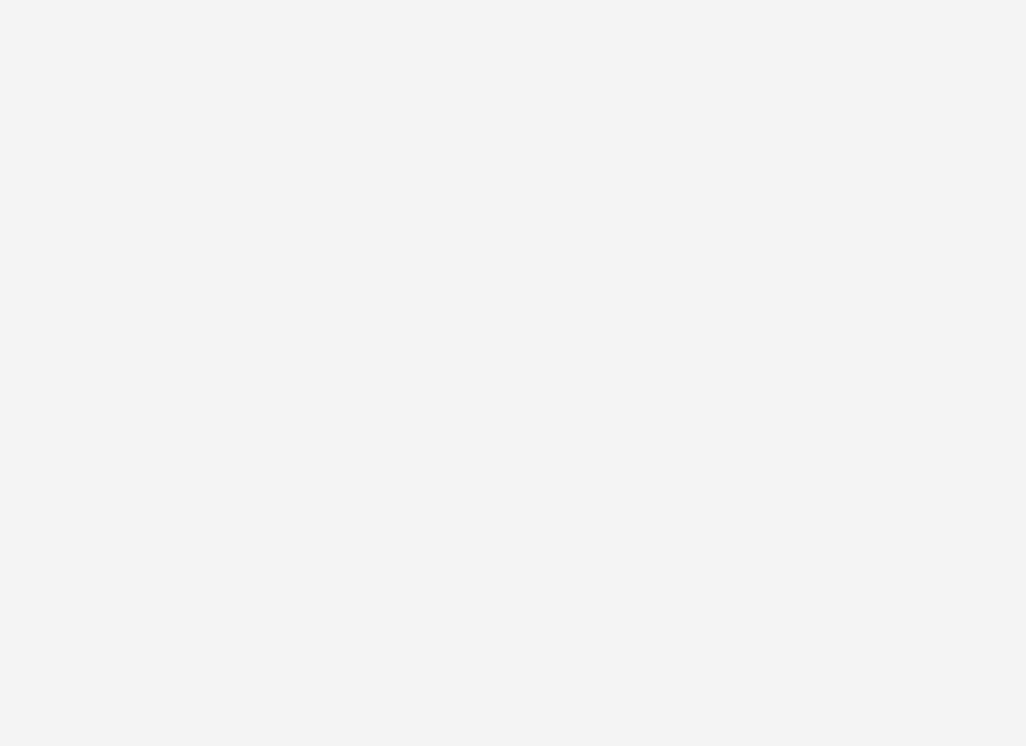
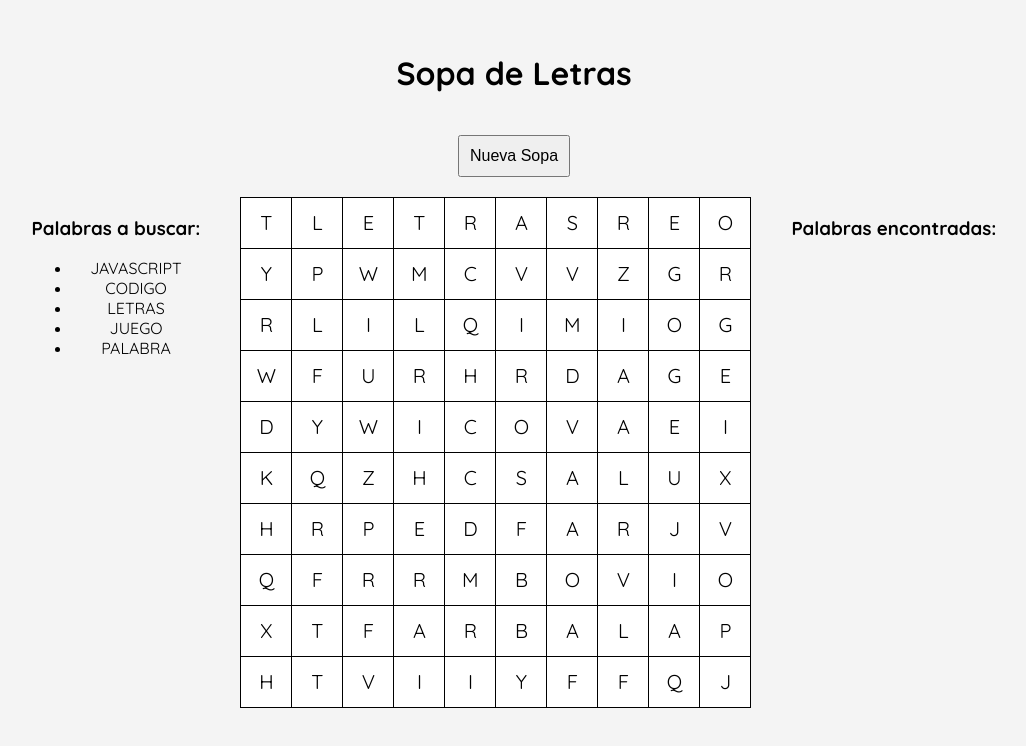
Before and after one commit to esracontrerasor/CodeZoo, a React (Vite) app: page /sopa-de-letras in a window 1280 px wide. Before the commit this address had no page. Shown: the top 746 px of the page, without its empty margins (126-1152 px from the left). Built offline with nearby package versions, Linux system fonts and the light colour scheme.

Commit message:
Versión con sopa de letras
Se añade la versión ya funcional con Sopa de letras en la primera lección

```diff
--- a/src/App.jsx
+++ b/src/App.jsx
@@ -5,6 +5,7 @@ import Acceso from "./Acceso.jsx";
 import Terminos from "./Terminos.jsx"
 import Home from "./Home.jsx"
 import Info from "./Info.jsx";
+import SopaDeLetras from "./SopaDeLetras.jsx";
 import "./App.css";
 
 function App() {
@@ -15,6 +16,7 @@ function App() {
       <Route path="/terminos" element={<Terminos />} />
       <Route path="/home" element={<Home />} />
       <Route path="/info" element={<Info />} />
+      <Route path="/sopa-de-letras" element={<SopaDeLetras />}/>
     </Routes>
   );
 }
--- a/src/Home.jsx
+++ b/src/Home.jsx
@@ -13,7 +13,7 @@ import avatar from "./resources/user_1.png";
 import avatar_1 from "./resources/user_2.png";
 
 const games = [
-  { title: "Aventura en la Jungla", image: aventura, duration: "10 min", level: "Fácil" },
+  { title: "Aventura en la Jungla", image: aventura, duration: "10 min", level: "Fácil", route: "/sopa-de-letras" },
   { title: "Código Marino", image: delfines, duration: "15 min", level: "Intermedio" },
   { title: "Safari de Algoritmos", image: algoritmos, duration: "20 min", level: "Difícil" },
 ];
@@ -21,7 +21,16 @@ const games = [
 const GameCard = ({ game }) => {
   const navigate = useNavigate();
   return (
-    <div className="game-card" onClick={() => navigate(`/game/${game.title}`)}>
+    <div
+      className="game-card"
+      onClick={() => {
+        if (game.title === "Aventura en la Jungla") {
+          navigate(`/sopa-de-letras`);
+        } else {
+          navigate(`/game/${game.title}`);
+        }
+      }}
+    >
       <img src={game.image} alt={game.title} className="game-image" />
       <h3 className="game-title">{game.title}</h3>
       <p className="game-info">{game.duration} - {game.level}</p>
@@ -32,7 +41,13 @@ const GameCard = ({ game }) => {
 const Home = () => {
   const [selected, setSelected] = useState(null);
   const [showPopup, setShowPopup] = useState(false);
-
+  const gameClick = () => {
+    if (game.title === "Aventura en la Jungla") {
+      navigate("/sopa-de-letras"); // Redirige a la sopa de letras
+    } else {
+      navigate(`/game/${game.title}`);
+    }
+  };
   const handleClick = (icon) => {
     if (selected === icon) {
       setSelected(null);
--- /dev/null
+++ b/src/SopaDeLetras.jsx
@@ -0,0 +1,156 @@
+import React, { useEffect, useState } from "react";
+
+function generarSopaDeLetras(tamano, palabras) {
+    let sopa = new Array(tamano).fill(null).map(() => new Array(tamano).fill(' '));
+    let posicionesPalabras = new Map();
+    let direcciones = [[1, 0], [0, 1], [1, 1], [-1, 1], [-1, 0], [0, -1], [-1, -1], [1, -1]];
+
+    function colocarPalabra(palabra) {
+        palabra = palabra.toUpperCase();
+        let intentos = 0;
+        while (intentos < 100) {
+            let [dx, dy] = direcciones[Math.floor(Math.random() * direcciones.length)];
+            let fila = Math.floor(Math.random() * tamano);
+            let columna = Math.floor(Math.random() * tamano);
+
+            if (
+                fila + dx * (palabra.length - 1) >= 0 &&
+                fila + dx * (palabra.length - 1) < tamano &&
+                columna + dy * (palabra.length - 1) >= 0 &&
+                columna + dy * (palabra.length - 1) < tamano
+            ) {
+                let puedeColocar = true;
+                let posiciones = [];
+
+                for (let i = 0; i < palabra.length; i++) {
+                    let x = fila + i * dx, y = columna + i * dy;
+                    if (sopa[x][y] !== " " && sopa[x][y] !== palabra[i]) {
+                        puedeColocar = false;
+                        break;
+                    }
+                    posiciones.push({ fila: x, columna: y });
+                }
+
+                if (puedeColocar) {
+                    posiciones.forEach(({ fila, columna }, i) => {
+                        sopa[fila][columna] = palabra[i];
+                    });
+                    posicionesPalabras.set(palabra, posiciones);
+                    return;
+                }
+            }
+            intentos++;
+        }
+    }
+
+    palabras.forEach(colocarPalabra);
+
+    for (let i = 0; i < tamano; i++) {
+        for (let j = 0; j < tamano; j++) {
+            if (sopa[i][j] === " ") {
+                sopa[i][j] = String.fromCharCode(65 + Math.floor(Math.random() * 26));
+            }
+        }
+    }
+    return { sopa, posicionesPalabras };
+}
+
+const SopaDeLetras = () => {
+    const palabras = ["JAVASCRIPT", "CODIGO", "LETRAS", "JUEGO", "PALABRA"];
+    const tamano = 10;
+    const [sopa, setSopa] = useState([]);
+    const [seleccionadas, setSeleccionadas] = useState([]);
+    const [encontradas, setEncontradas] = useState(new Set());
+    const [posicionesEncontradas, setPosicionesEncontradas] = useState([]);
+    const [posicionesPalabras, setPosicionesPalabras] = useState(new Map());
+
+    const generarNuevaSopa = () => {
+        const { sopa, posicionesPalabras } = generarSopaDeLetras(tamano, palabras);
+        setSopa(sopa);
+        setPosicionesPalabras(posicionesPalabras);
+        setEncontradas(new Set());
+        setSeleccionadas([]);
+        setPosicionesEncontradas([]);
+    };
+
+    useEffect(() => {
+        generarNuevaSopa();
+    }, []);
+
+    const manejarClick = (fila, columna) => {
+        const indice = seleccionadas.findIndex(s => s.fila === fila && s.columna === columna);
+        let nuevaSeleccion = indice !== -1
+            ? seleccionadas.filter((_, i) => i !== indice)
+            : [...seleccionadas, { fila, columna }];
+
+        setSeleccionadas(nuevaSeleccion);
+
+        if (nuevaSeleccion.length > 1) {
+            // Ordenamos por fila y columna para verificar la dirección
+            nuevaSeleccion.sort((a, b) => a.fila - b.fila || a.columna - b.columna);
+
+            let palabraSeleccionada = nuevaSeleccion.map(({ fila, columna }) => sopa[fila][columna]).join('');
+            let palabraInvertida = palabraSeleccionada.split('').reverse().join('');
+
+            if (posicionesPalabras.has(palabraSeleccionada)) {
+                setEncontradas(new Set([...encontradas, palabraSeleccionada]));
+                setPosicionesEncontradas(prev => [...prev, ...posicionesPalabras.get(palabraSeleccionada)]);
+                setSeleccionadas([]);
+            } else if (posicionesPalabras.has(palabraInvertida)) {
+                setEncontradas(new Set([...encontradas, palabraInvertida]));
+                setPosicionesEncontradas(prev => [...prev, ...posicionesPalabras.get(palabraInvertida)]);
+                setSeleccionadas([]);
+            }
+        }
+    };
+
+    return (
+        <div style={{ display: "flex", flexDirection: "column", alignItems: "center", gap: "20px" }}>
+            <h1>Sopa de Letras</h1>
+            <button onClick={generarNuevaSopa} style={{ padding: "10px", fontSize: "16px", cursor: "pointer" }}>Nueva Sopa</button>
+            <div style={{ display: "flex", justifyContent: "center", gap: "40px" }}>
+                <div>
+                    <h3>Palabras a buscar:</h3>
+                    <ul>
+                        {palabras.map((palabra, index) => (
+                            <li key={index} style={{ textDecoration: encontradas.has(palabra) ? "line-through" : "none" }}>
+                                {palabra}
+                            </li>
+                        ))}
+                    </ul>
+                </div>
+                <table style={{ borderCollapse: "collapse" }}>
+                    <tbody>
+                        {sopa.map((fila, i) => (
+                            <tr key={i}>
+                                {fila.map((letra, j) => {
+                                    const esSeleccionado = seleccionadas.some(s => s.fila === i && s.columna === j);
+                                    const esEncontrado = posicionesEncontradas.some(p => p.fila === i && p.columna === j);
+                                    return (
+                                        <td key={j} onClick={() => manejarClick(i, j)} style={{
+                                            border: "1px solid black", padding: "10px", textAlign: "center", fontSize: "20px", width: "30px", height: "30px",
+                                            backgroundColor: esEncontrado ? "lightgreen" : esSeleccionado ? "lightblue" : "white",
+                                            cursor: "pointer", userSelect: "none"
+                                        }}>
+                                            {letra}
+                                        </td>
+                                    );
+                                })}
+                            </tr>
+                        ))}
+                    </tbody>
+                </table>
+                <div>
+                    <h3>Palabras encontradas:</h3>
+                    <ul>
+                        {[...encontradas].map((palabra, index) => (
+                            <li key={index}>{palabra}</li>
+                        ))}
+                    </ul>
+                </div>
+            </div>
+        </div>
+    );
+};
+
+export default SopaDeLetras;
```
